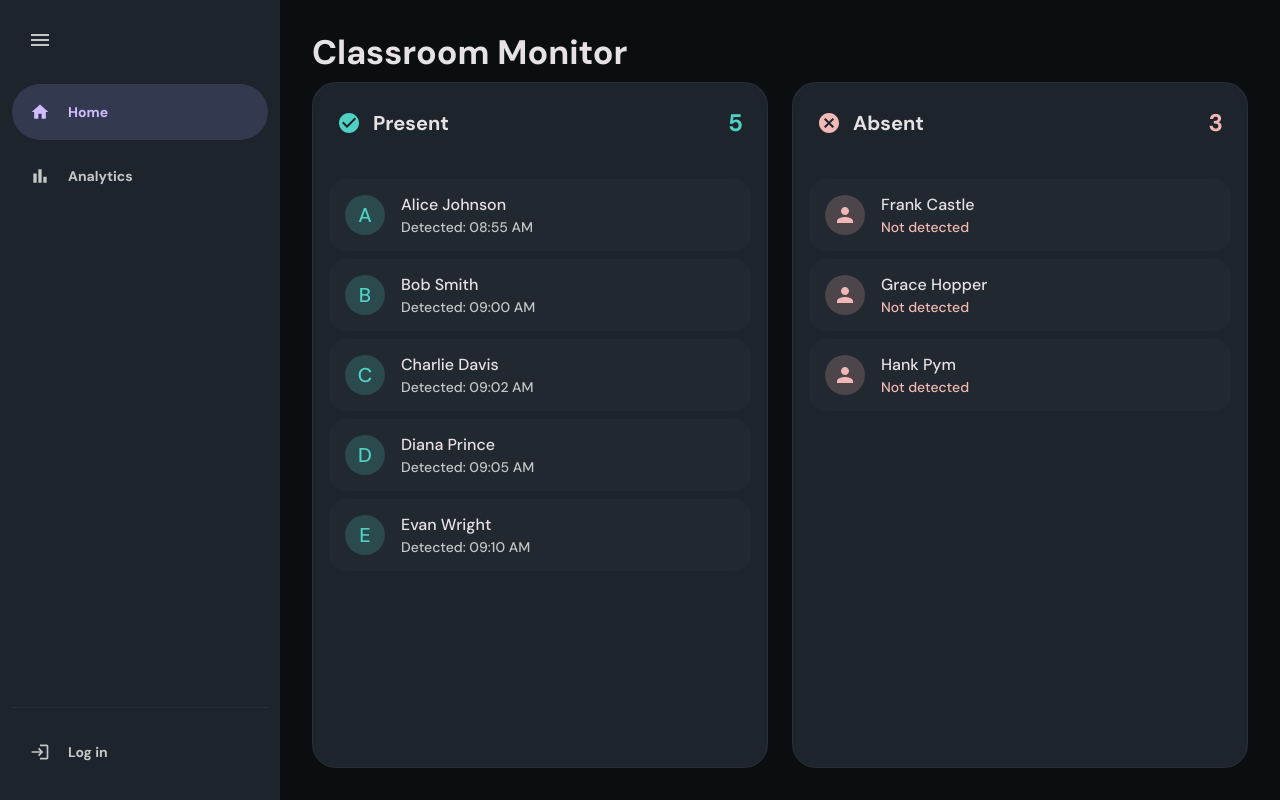
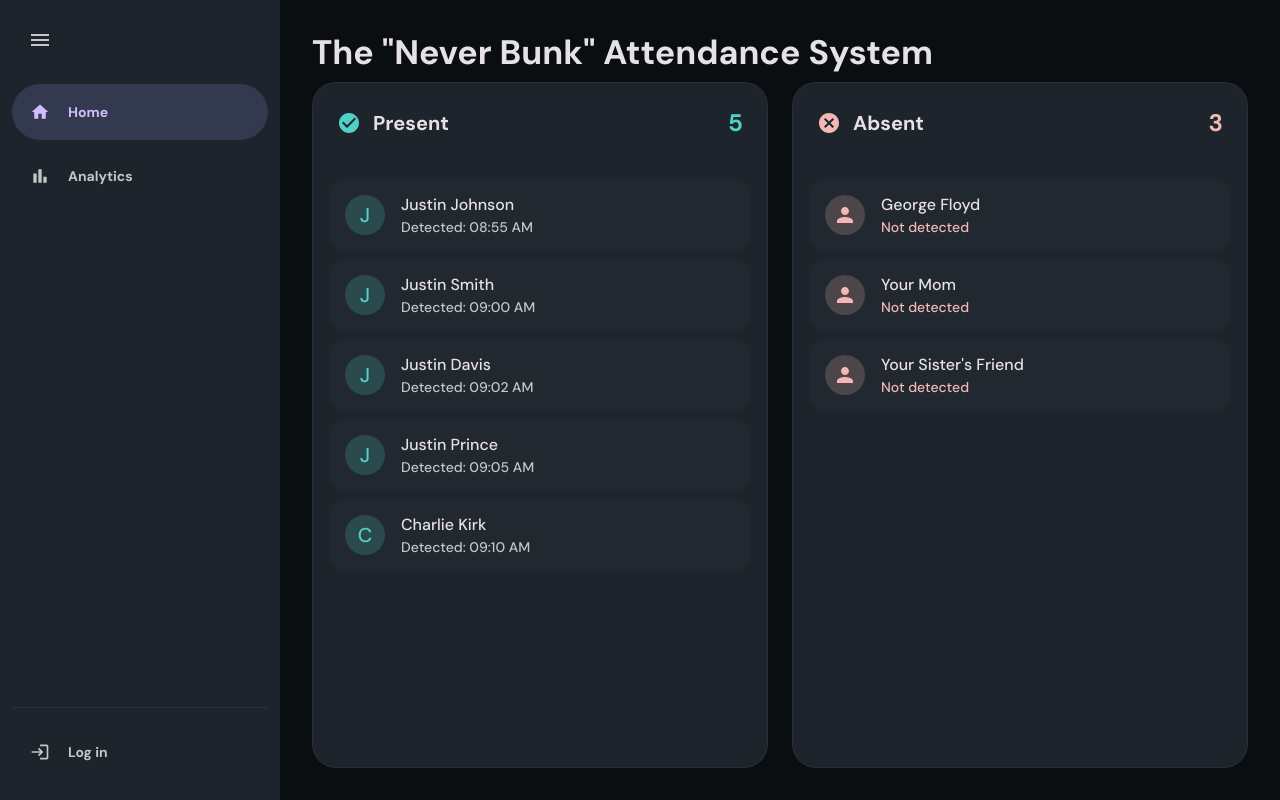
Before and after one commit to orbitronhd/hft_proj, a React (Vite) app: page / in a window 1280 px wide. Built offline with nearby package versions, Linux system fonts and the light colour scheme.

Commit message:
Fix Material UI

```diff
--- a/src/App.jsx
+++ b/src/App.jsx
@@ -80,17 +80,17 @@ const hackathonTheme = createTheme({
 
 // --- 2. Mock Data ---
 const PRESENT_STUDENTS = [
-    { id: 1, name: "Alice Johnson", time: "08:55 AM" },
-    { id: 2, name: "Bob Smith", time: "09:00 AM" },
-    { id: 3, name: "Charlie Davis", time: "09:02 AM" },
-    { id: 4, name: "Diana Prince", time: "09:05 AM" },
-    { id: 5, name: "Evan Wright", time: "09:10 AM" },
+    { id: 1, name: "Justin Johnson", time: "08:55 AM" },
+    { id: 2, name: "Justin Smith", time: "09:00 AM" },
+    { id: 3, name: "Justin Davis", time: "09:02 AM" },
+    { id: 4, name: "Justin Prince", time: "09:05 AM" },
+    { id: 5, name: "Charlie Kirk", time: "09:10 AM" },
 ];
 
 const ABSENT_STUDENTS = [
-    { id: 6, name: "Frank Castle" },
-    { id: 7, name: "Grace Hopper" },
-    { id: 8, name: "Hank Pym" },
+    { id: 6, name: "George Floyd" },
+    { id: 7, name: "Your Mom" },
+    { id: 8, name: "Your Sister's Friend" },
 ];
 
 // --- 3. Main Component ---
@@ -225,7 +225,7 @@ function App() {
         <Box sx={{ flexGrow: 1, p: 4, overflowY: 'auto', display: 'flex', flexDirection: 'column' }}>
 
             <Typography variant="h4" sx={{ mb: 1, fontWeight: 700, color: 'text.primary' }}>
-                Classroom Monitor
+              The "Never Bunk" Attendance System
             </Typography>
 
             {/* --- View: HOME --- */}
```
